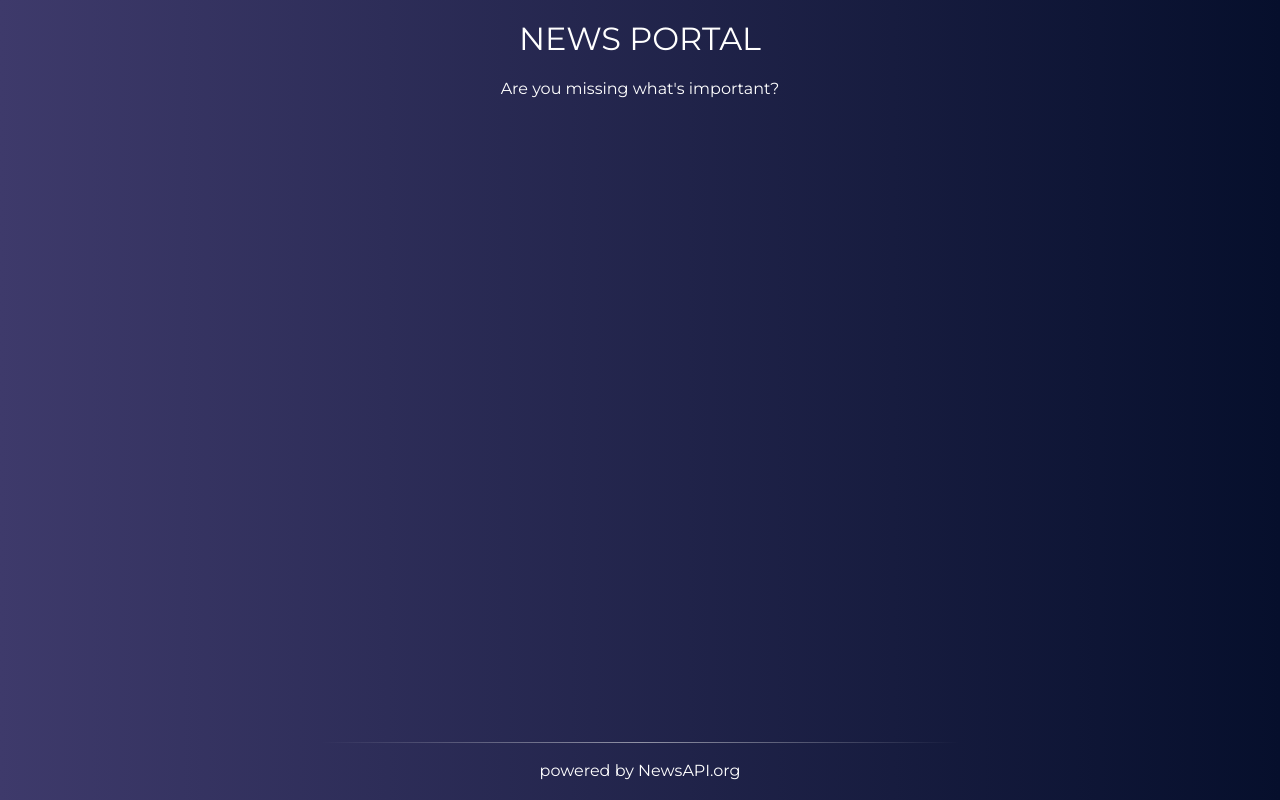
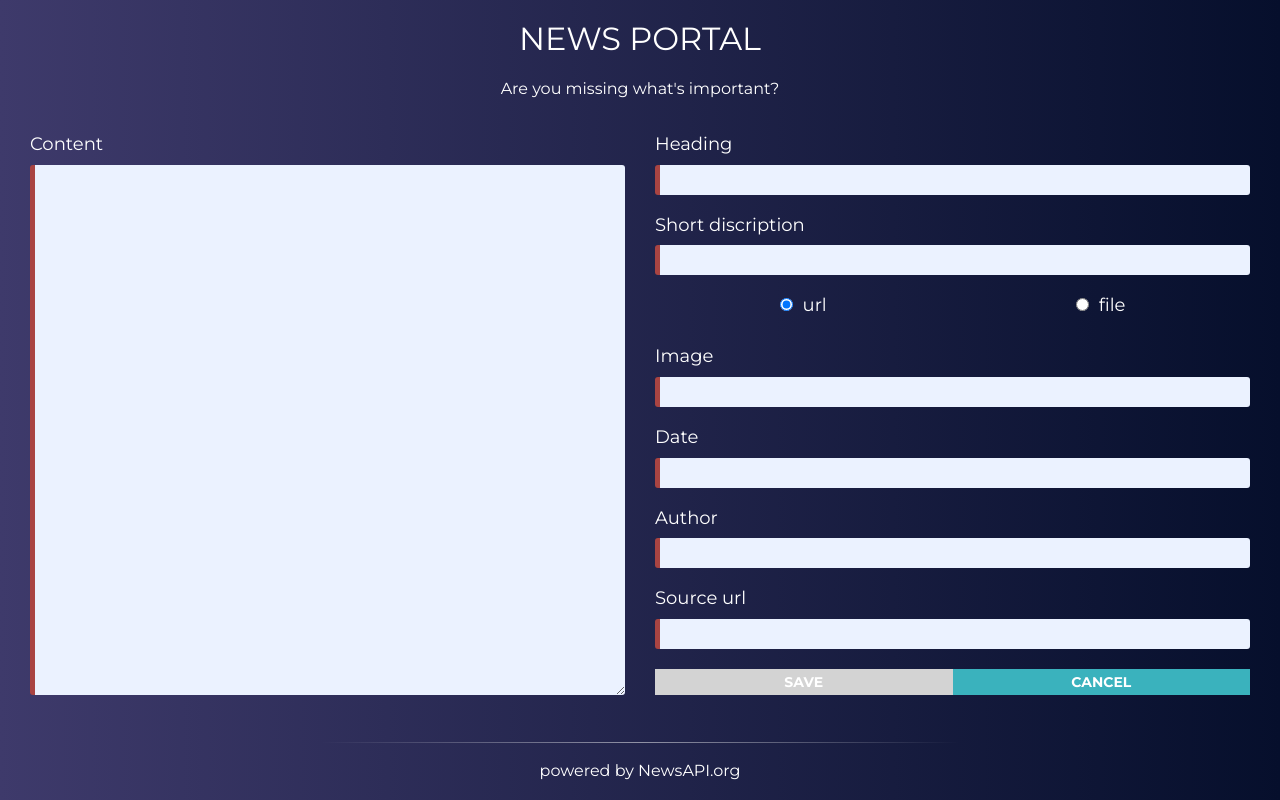
Before and after one commit to IvanGML/newsapi, an Angular app in the folder express-app/client/: page /add-news in a window 1280 px wide. Before the commit this address led to /. Built offline with nearby package versions, Linux system fonts and the light colour scheme.

Commit message:
[task-8-2]: add 'form' route and component

```diff
--- a/express-app/client/src/app/app-routing.module.ts
+++ b/express-app/client/src/app/app-routing.module.ts
@@ -6,6 +6,7 @@ import { FormComponent } from "./pages/form/form.component";
 
 const routes: Routes = [
   { path: '', redirectTo: 'news', pathMatch: 'full' },
+  { path: 'add-news', component: FormComponent },
   { path: 'news', component: NewsListComponent },
   { path: 'news/:id', component: SingleArticleComponent },
   { path: 'news/:id/edit', component: FormComponent },
--- a/express-app/client/src/app/app.module.ts
+++ b/express-app/client/src/app/app.module.ts
@@ -8,6 +8,7 @@ import { ComponentsModule } from "./components/components.module";
 import { NewsListComponent } from './pages/news-list/news-list.component';
 import { FormComponent } from './pages/form/form.component';
 import { SingleArticleComponent } from './pages/single-article/single-article.component';
+import { FormsModule } from '@angular/forms';
 
 @NgModule({
   declarations: [
@@ -21,6 +22,7 @@ import { SingleArticleComponent } from './pages/single-article/single-article.co
     AppRoutingModule,
     ComponentsModule,
     HttpClientModule,
+    FormsModule,
   ],
   providers: [],
   bootstrap: [AppComponent]
--- a/express-app/client/src/app/components/search-bar/search-bar.component.html
+++ b/express-app/client/src/app/components/search-bar/search-bar.component.html
@@ -15,7 +15,7 @@
         <input type="checkbox" id="own-news" class="input-checkbox" (change)="onlyCreatedByMe($event)"/>
         <label for="own-news">Only created by me</label>
       </div>
-      <button id="button-add" class="button-add">
+      <button id="button-add" class="button-add" (click)="addArticle()">
         Add article
       </button>
     </div>
--- a/express-app/client/src/app/components/search-bar/search-bar.component.ts
+++ b/express-app/client/src/app/components/search-bar/search-bar.component.ts
@@ -1,4 +1,5 @@
 import { Component, OnInit, Output, EventEmitter } from '@angular/core';
+import { Router } from '@angular/router';
 
 @Component({
   selector: 'app-search-bar',
@@ -8,13 +9,16 @@ import { Component, OnInit, Output, EventEmitter } from '@angular/core';
 export class SearchBarComponent implements OnInit {
   @Output() isChecked: EventEmitter<boolean> = new EventEmitter();
 
-  constructor() { }
+  constructor(private router: Router) { }
 
   ngOnInit() { }
 
   onlyCreatedByMe(event) {
     this.isChecked.emit(event.target.checked);
-    // console.log('checked', this.isChecked);
+  }
+
+  addArticle() {
+    this.router.navigate(['/add-news']);
   }
 
 }
--- a/express-app/client/src/app/pages/form/form.component.html
+++ b/express-app/client/src/app/pages/form/form.component.html
@@ -1,20 +1,29 @@
-<form class="form">
+<form
+    class="form"
+    id="form"
+    (ngSubmit)="onSubmitted()"
+    #articleForm="ngForm">
 
     <div class="form-container">
         <div class="form-textarea-container">
             <label for="form-content-text" class="form-input-label">Content</label>
-            <textarea name="form-content-text" class="form-textarea" id="form-content-text"></textarea>
+            <textarea
+                required
+                name="form-content-text"
+                class="form-textarea"
+                id="form-content-text"
+                [(ngModel)]="newsItem.content"></textarea>
         </div>
     </div>
 
     <div class="form-container">
         <div class="form-input-container">
             <label for="form-heading" class="form-input-label">Heading</label>
-            <input id="form-heading" class="form-input" name="form-heading" type="text" required>
+            <input [(ngModel)]="newsItem.title" id="form-heading" class="form-input" name="form-heading" type="text" required>
         </div>
         <div class="form-input-container">
             <label for="form-description" class="form-input-label">Short discription</label>
-            <input id="form-description" class="form-input" name="form-description" type="text" required>
+            <input [(ngModel)]="newsItem.description" id="form-description" class="form-input" name="form-description" type="text" required>
         </div>
         <div class="form-checkbox-container">
             <div>
@@ -29,23 +38,23 @@
         <div class="form-input-container">
 
             <label for="form-image" class="form-input-label">Image</label>
-            <input id="form-image" class="form-input" name="form-image" type="text" required>
+            <input [(ngModel)]="newsItem.urlToImage" id="form-image" class="form-input" name="form-image" type="text" required>
         </div>
         <div class="form-input-container">
             <label for="form-date" class="form-input-label">Date</label>
-            <input id="form-date" class="form-input" name="form-date" type="text" required>
+            <input [(ngModel)]="newsItem.publishedAt" id="form-date" class="form-input" name="form-date" type="text" required>
         </div>
         <div class="form-input-container">
             <label for="form-author" class="form-input-label">Author</label>
-            <input id="form-author" class="form-input" name="form-author" type="text" required>
+            <input [(ngModel)]="newsItem.author" id="form-author" class="form-input" name="form-author" type="text" required>
         </div>
         <div class="form-input-container">
             <label for="form-source-url" class="form-input-label">Source url</label>
-            <input id="form-source-url" class="form-input" name="form-source-url" type="text" required>
+            <input [(ngModel)]="newsItem.url" id="form-source-url" class="form-input" name="form-source-url" type="text" required>
         </div>
         <div class="article-button-container">
-            <button class="form-button">Save</button>
-            <button class="form-button article-button-delete">Cancel</button>
+            <button [disabled]="!articleForm.form.valid" type="submit" form="form" class="form-button" (click)="save()">Save</button>
+            <button class="form-button article-button-delete" (click)="toHome()">Cancel</button>
         </div>
     </div>
 
--- a/express-app/client/src/app/pages/form/form.component.scss
+++ b/express-app/client/src/app/pages/form/form.component.scss
@@ -1,21 +1,26 @@
-
 /*****************
 form
 ******************/
 
+:host {
+  	width: 100%;
+}
+
 .form {
-	width: 768px;
+	width: 100%;
 	margin: 0 auto;
 	padding: 20px 30px;
 	display: flex;
 	color: #ffffff;
 }
 
-.form-container{
-	width: 50%;
+.form-container {
+  	width: 50%;
+
 	&:first-child {
 		margin-right: 15px;
 	}
+
 	&:last-child {
 		margin-left: 15px;
 	}
@@ -26,7 +31,9 @@ form
 	width: 100%;
 	height: 30px;
 	border-radius: 3px;
-	border: none;
+	border-top: transparent;
+	border-right: transparent;
+	border-bottom: transparent;
 	outline: #3e3a6b;
 	background-color: #ebf2ff;
 }
@@ -37,7 +44,7 @@ form
 }
 
 .form-input-container {
-	margin-bottom: 20px;
+  	margin-bottom: 20px;
 }
 
 .form-textarea-container {
@@ -62,6 +69,7 @@ form
 	@extend .form-input-container;
 	display: flex;
 	justify-content: space-around;
+
 	.form-input-label {
 		margin-left: 10px;
 	}
@@ -77,10 +85,22 @@ form
 	display: inline-block;
 	padding: 5px 15px;
 	color: #ffffff;
+
 	&-delete {
 		background-color: #bd5d48;
 		color: #22244b;
 	}
+
 	margin: 0;
 	width: 100%;
 }
+
+@media (max-width: 768px) {
+
+	.form-container:first-child,
+	.form-container:last-child {
+		margin: 25px 0 0 0;
+		width: 100%;
+		padding: 0 20px;
+	}
+}
--- a/express-app/client/src/app/pages/form/form.component.ts
+++ b/express-app/client/src/app/pages/form/form.component.ts
@@ -1,4 +1,6 @@
 import { Component, OnInit } from '@angular/core';
+import { NewsItem } from '../../modeles/news-item.model';
+import { Router } from '@angular/router';
 
 @Component({
   selector: 'app-form',
@@ -6,10 +8,44 @@ import { Component, OnInit } from '@angular/core';
   styleUrls: ['./form.component.scss']
 })
 export class FormComponent implements OnInit {
+  newsItem: NewsItem[];
+  formSubmitted: boolean;
 
-  constructor() { }
+  constructor(private router: Router) { }
+
 
   ngOnInit() {
+    this.formSubmitted = false;
+    this.newsItem = {
+      id: '',
+      source: {
+        id: 'IvanSomau',
+        name: 'created by me',
+      },
+      author: '',
+      content: '',
+      description: '',
+      publishedAt: '',
+      title: '',
+      url: '',
+      urlToImage: '',
+    }
+
   }
 
+  save() {
+    console.log(this.newsItem);
+  }
+
+  toHome() {
+    let isCancel = confirm('Are you sure?');
+    if (isCancel) this.router.navigate(['/']);
+  }
+
+  onSubmitted() {
+    this.formSubmitted = true;
+    console.log('submitted', this.formSubmitted);
+  }
+
+
 }
--- a/express-app/client/src/styles.scss
+++ b/express-app/client/src/styles.scss
@@ -29,4 +29,18 @@ html, body {
 	background: linear-gradient(270deg, #060f2c, #3e3a6b);
 }
 
+.ng-valid[required], .ng-valid.required {
+	transition: all .3s;
+	border-left: 5px solid #42a948;
+}
+
+.ng-invalid:not(form) {
+	transition: all .3s;
+	border-left: 5px solid #a94442;
+}
+
+button[disabled] {
+	background-color: lightgray!important;
+}
+
 @import './styles/media.scss';
```
